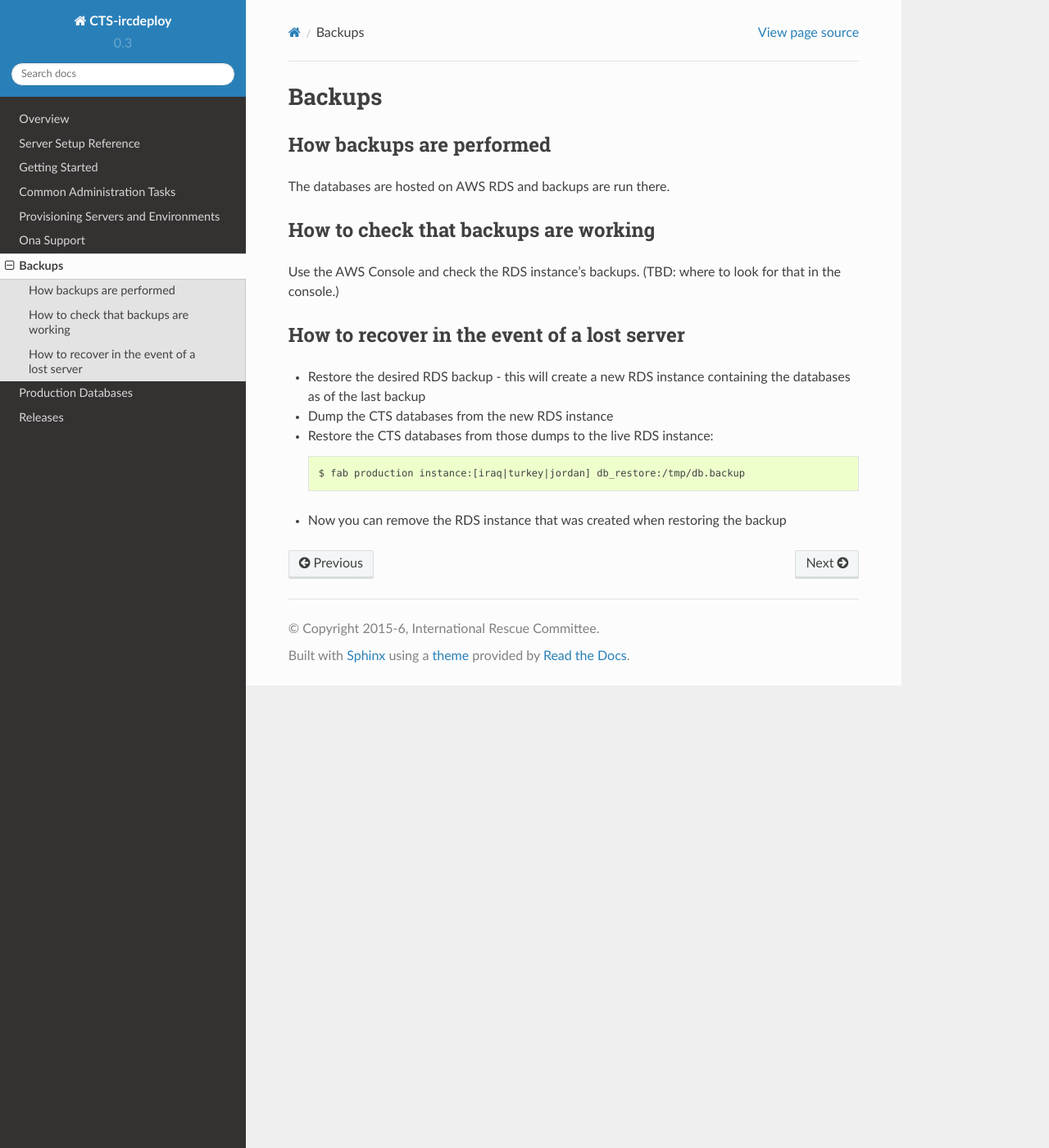
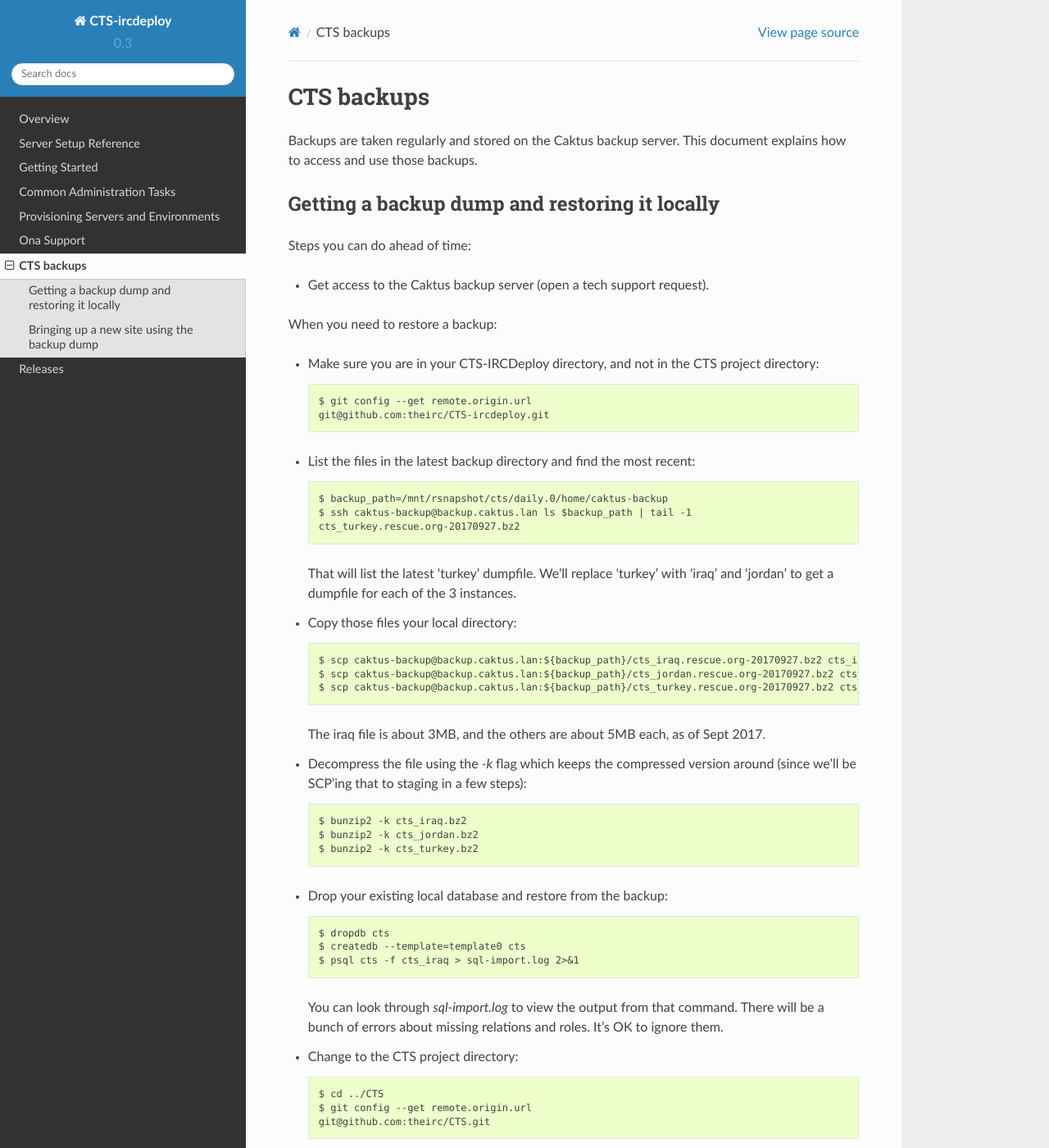
Before and after one commit to theirc/CTS-ircdeploy, a Sphinx documentation site: the page built from docs/backups.rst, in a window 1280 px wide and 1400 px high. Shown: the whole window at 82% size. Built offline with Sphinx 7.4.7 and the Read the Docs theme 2.0.0, drawn with Linux system fonts in a browser that asks for light colours; some of the changed text lies outside the part shown.

Commit message:
DIS-83 Document how to restore from backups

```diff
--- a/docs/backups.rst
+++ b/docs/backups.rst
@@ -1,25 +1,140 @@
-Backups
-=======
+CTS backups
+===========
 
-How backups are performed
--------------------------
+Backups are taken regularly and stored on the Caktus backup server. This document explains how to
+access and use those backups.
 
-The databases are hosted on AWS RDS and backups are run there.
+Getting a backup dump and restoring it locally
+----------------------------------------------
 
-How to check that backups are working
--------------------------------------
+Steps you can do ahead of time:
 
-Use the AWS Console and check the RDS instance's backups.  (TBD: where
-to look for that in the console.)
+* Get access to the Caktus backup server (open a tech support request).
 
-How to recover in the event of a lost server
+When you need to restore a backup:
+
+* Make sure you are in your CTS-IRCDeploy directory, and not in the CTS project directory::
+
+    $ git config --get remote.origin.url
+    git@github.com:theirc/CTS-ircdeploy.git
+
+* List the files in the latest backup directory and find the most recent::
+
+    $ backup_path=/mnt/rsnapshot/cts/daily.0/home/caktus-backup
+    $ ssh caktus-backup@backup.caktus.lan ls $backup_path | tail -1
+    cts_turkey.rescue.org-20170927.bz2
+
+  That will list the latest 'turkey' dumpfile. We'll replace 'turkey' with 'iraq' and 'jordan' to
+  get a dumpfile for each of the 3 instances.
+
+* Copy those files your local directory::
+
+    $ scp caktus-backup@backup.caktus.lan:${backup_path}/cts_iraq.rescue.org-20170927.bz2 cts_iraq.bz2
+    $ scp caktus-backup@backup.caktus.lan:${backup_path}/cts_jordan.rescue.org-20170927.bz2 cts_jordan.bz2
+    $ scp caktus-backup@backup.caktus.lan:${backup_path}/cts_turkey.rescue.org-20170927.bz2 cts_turkey.bz2
+
+  The iraq file is about 3MB, and the others are about 5MB each, as of Sept 2017.
+
+* Decompress the file using the `-k` flag which keeps the compressed version around (since we'll be
+  SCP'ing that to staging in a few steps)::
+
+    $ bunzip2 -k cts_iraq.bz2
+    $ bunzip2 -k cts_jordan.bz2
+    $ bunzip2 -k cts_turkey.bz2
+
+* Drop your existing local database and restore from the backup::
+
+    $ dropdb cts
+    $ createdb --template=template0 cts
+    $ psql cts -f cts_iraq > sql-import.log 2>&1
+
+  You can look through `sql-import.log` to view the output from that command. There will be a bunch
+  of errors about missing relations and roles. It's OK to ignore them.
+
+* Change to the CTS project directory::
+
+    $ cd ../CTS
+    $ git config --get remote.origin.url
+    git@github.com:theirc/CTS.git
+
+* Migrate the database::
+
+    $ workon cts
+    $ python manage.py migrate --noinput
+    $ python manage.py createsuperuser
+    $ python manage.py runserver
+
+  Check out localhost:8000 and poke around.
+
+* Repeat the above process with the 'jordan' and 'turkey' dumps.
+
+
+Bringing up a new site using the backup dump
 --------------------------------------------
 
-* Restore the desired RDS backup - this will create a new RDS instance containing
-  the databases as of the last backup
-* Dump the CTS databases from the new RDS instance
-* Restore the CTS databases from those dumps to the live RDS instance::
+* Change back to the CTS project directory::
 
-    $ fab production instance:[iraq|turkey|jordan] db_restore:/tmp/db.backup
+    $ cd ../CTS-ircdeploy
+    $ git config --get remote.origin.url
+    git@github.com:theirc/CTS-ircdeploy.git
 
-* Now you can remove the RDS instance that was created when restoring the backup
+* Copy the three compressed dump files to staging::
+
+    $ fab staging put_file:cts_iraq.bz2
+    $ fab staging put_file:cts_jordan.bz2
+    $ fab staging put_file:cts_turkey.bz2
+
+* SSH into staging and unzip the files::
+
+    $ fab staging ssh
+    user@cts-staging$ cd /tmp
+    user@cts-staging$ bunzip2 cts_iraq.bz2
+    user@cts-staging$ bunzip2 cts_jordan.bz2
+    user@cts-staging$ bunzip2 cts_turkey.bz2
+
+* Stop the web and celery processes::
+
+    user@cts-staging$ sudo supervisorctl stop all
+
+* Switch to the ``cts`` user and set up the environment to allow you to access RDS::
+
+    user@cts-staging$ sudo -u cts -i
+    cts@cts-staging$ . /var/www/cts/run.sh
+    (env)cts@cts-staging$ export PGHOST=$DB_HOST PGPASSWORD=$DB_PASSWORD PGUSER=$DB_USER
+    (env)cts@cts-staging$ dropdb cts_iraq
+    (env)cts@cts-staging$ createdb cts_iraq
+    (env)cts@cts-staging$ psql cts_iraq -f /tmp/cts_iraq > /tmp/sql-import.log 2>&1
+
+* Review the sql-import.log. There will be lots of errors about missing roles, tables, etc, but that
+  is OK. Now, run migrations::
+
+    (env)cts@cts-staging$ INSTANCE=iraq django-admin.py migrate --noinput
+
+* Repeat this process for the other 2 instances: 'jordan', and 'turkey'.
+
+* After completing all 3 instances, switch back to your user and restart the servers::
+
+    (env)cts@cts-staging$ logout
+    user@cts-staging$ sudo supervisorctl start all
+    cts-celery-jordan: started
+    cts-turkey-server: started
+    cts-celery-turkey: started
+    cts-celery-beat-jordan: started
+    cts-celery-iraq: started
+    cts-celery-beat-iraq: started
+    cts-jordan-server: started
+    cts-iraq-server: started
+    cts-celery-beat-turkey: started
+
+* Give the load balancer a few minutes to realize we’re healthy, then poke around the staging
+  servers to make sure everything looks good.
+
+* Finally clean up the dumps from the staging server and locally::
+
+    user@cts-staging$ cd /tmp/
+    user@cts-staging$ sudo rm -f cts_*.rescue.org* sql-import.log
+    user@cts-staging$ logout
+    Connection to ec2-54-86-123-211.compute-1.amazonaws.com closed.
+
+    Done.
+    $ rm -f cts_*.rescue.org* sql-import.log
--- a/docs/index.rst
+++ b/docs/index.rst
@@ -35,7 +35,6 @@
    new_environments
    ona
    backups
-   db_access
    releases
 
 Indices and tables
--- a/docs/server-setup.rst
+++ b/docs/server-setup.rst
@@ -112,8 +112,4 @@
 Postgres
 ~~~~~~~~
 
-Postgres is our primary database server.
-
-Postgres is started by an init.d script.
-
-Only one logical Postgres server runs on a server.
+Postgres is our primary database server. We use a PostgreSQL instance hosted on Amazon RDS.
```
Also changed, not shown: docs/db_access.rst (deleted, +0 -34 lines), fabfile.py (+7 -0 lines), 4 other files.
